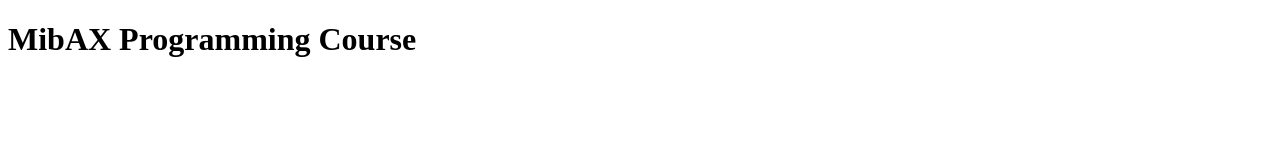
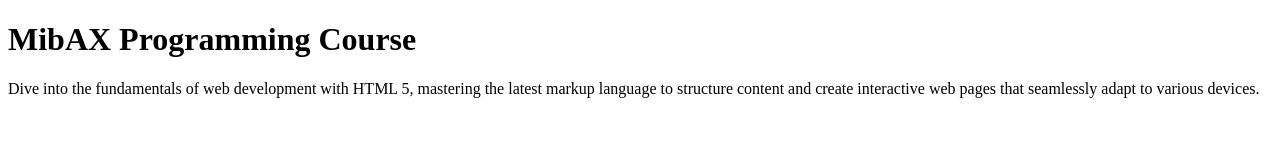
Before and after one commit to MibAX/Web-Design-Course-2024-01, a plain HTML site: page mibax.com/index.html in a window 1280 px wide. Drawn offline with Linux system fonts and the light colour scheme.

Commit message:
introducing the paragraph tag: <p>

```diff
--- a/mibax.com/index.html
+++ b/mibax.com/index.html
@@ -7,6 +7,9 @@
 
 <body>
     <h1>MibAX Programming Course </h1>
+    <p>Dive into the fundamentals of web development with HTML 5, mastering the latest markup language to structure
+        content and create interactive web pages that seamlessly adapt to various devices.
+    </p>
 </body>
 
 </html>
```
